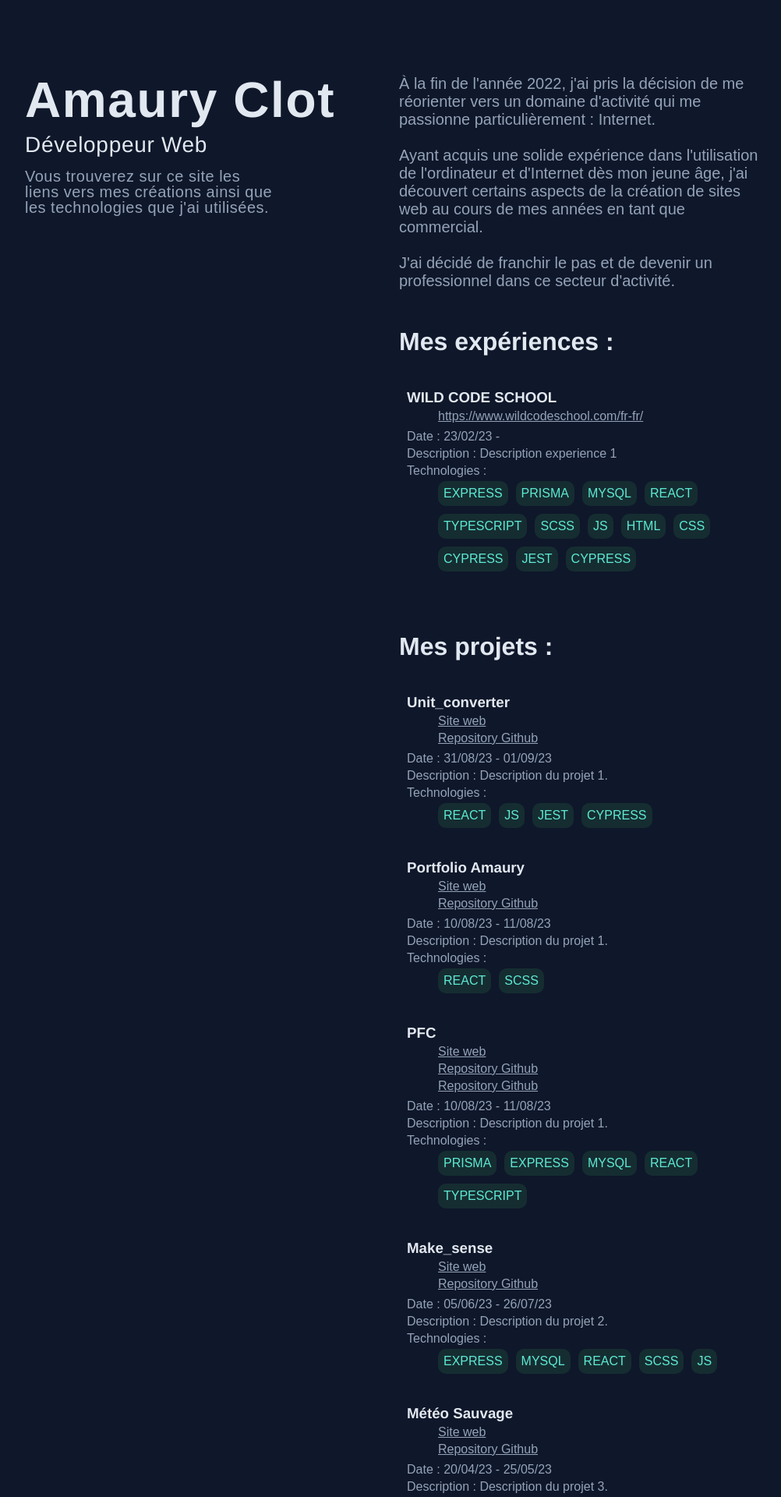
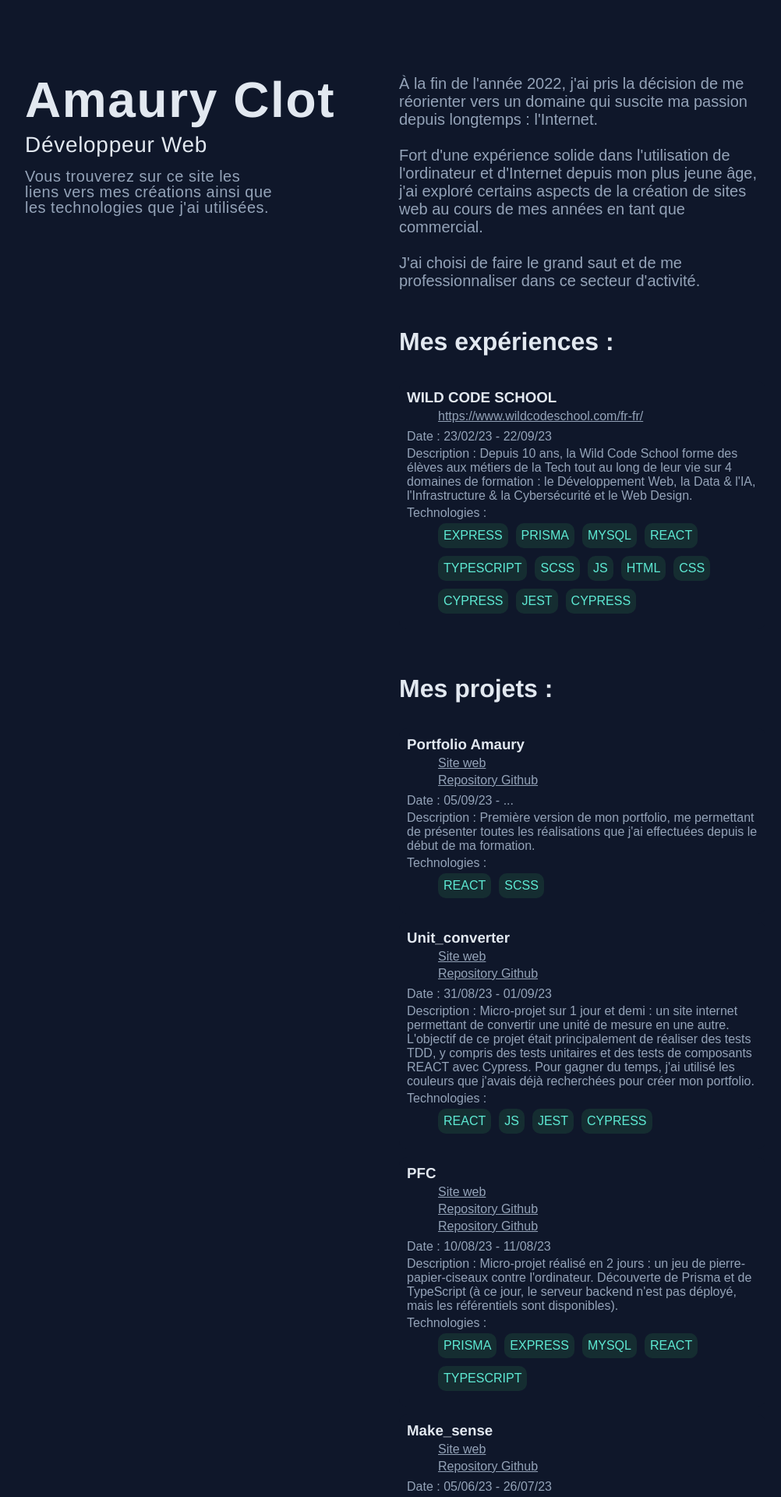
Before and after one commit to AmauryClt/portfolio-amaury, a React (Vite) app: page / in a window 1280 px wide. Shown: the top 1920 px of the page at 78% size, without its empty margins (128-1130 px from the left). Built offline with nearby package versions, Linux system fonts and the light colour scheme.

Commit message:
commit pour deploy v1.1

```diff
--- a/src/components/data.js
+++ b/src/components/data.js
@@ -5,52 +5,52 @@ export const experienceData = [
         name: "WILD CODE SCHOOL",
         technologie: ["EXPRESS", "PRISMA", "MYSQL", "REACT", "TYPESCRIPT", "SCSS", "JS", "HTML", "CSS", "CYPRESS", "JEST", "CYPRESS"],
         lien: ["https://www.wildcodeschool.com/fr-fr/"],
-        description: "Description experience 1",
-        date: "23/02/23 - ",
+        description: "Depuis 10 ans, la Wild Code School forme des élèves aux métiers de la Tech tout au long de leur vie sur 4 domaines de formation : le Développement Web, la Data & l'IA, l'Infrastructure & la Cybersécurité et le Web Design.",
+        date: "23/02/23 - 22/09/23",
     }
 ]
 
 export const projectsData = [
     {
+      technologie: ["REACT", "SCSS"],
+      name: "Portfolio Amaury",
+      lien: ["https://portfolio-amaury.onrender.com/","https://github.com/AmauryClt/portfolio-amaury"],
+      description: "Première version de mon portfolio, me permettant de présenter toutes les réalisations que j'ai effectuées depuis le début de ma formation.",
+      date: "05/09/23 - ...",
+    },
+    {
       technologie: ["REACT", "JS", "JEST", "CYPRESS"],
       name: "Unit_converter",
       lien: ["https://wh-ac-unit-converter.onrender.com/","https://github.com/Wilhem-H/unit_converter"],
-      description: "Description du projet 1.",
+      description: "Micro-projet sur 1 jour et demi : un site internet permettant de convertir une unité de mesure en une autre. L'objectif de ce projet était principalement de réaliser des tests TDD, y compris des tests unitaires et des tests de composants REACT avec Cypress. Pour gagner du temps, j'ai utilisé les couleurs que j'avais déjà recherchées pour créer mon portfolio.",
       date: "31/08/23 - 01/09/23",
-    },
-    {
-      technologie: ["REACT", "SCSS"],
-      name: "Portfolio Amaury",
-      lien: ["pas de lien","https://github.com/AmauryClt/portfolio-amaury"],
-      description: "Description du projet 1.",
-      date: "10/08/23 - 11/08/23",
     },
     {
       technologie: ["PRISMA", "EXPRESS", "MYSQL", "REACT", "TYPESCRIPT"],
       name: "PFC",
-      lien: ["pas de lien", "https://github.com/AmauryClt/PFC-prisma-front", "https://github.com/AmauryClt/PFC-prisma-back"],
-      description: "Description du projet 1.",
+      lien: ["https://amaulhem-pier-feui-cise.onrender.com/", "https://github.com/AmauryClt/PFC-prisma-front", "https://github.com/AmauryClt/PFC-prisma-back"],
+      description: "Micro-projet réalisé en 2 jours : un jeu de pierre-papier-ciseaux contre l'ordinateur. Découverte de Prisma et de TypeScript (à ce jour, le serveur backend n'est pas déployé, mais les référentiels sont disponibles).",
       date: "10/08/23 - 11/08/23",
     },
     {
       technologie: ["EXPRESS", "MYSQL", "REACT", "SCSS", "JS"],
       name: "Make_sense",
       lien: ["https://makesense-front.valence.wilders.dev/login", "https://github.com/WildCodeSchool/2023-02-JS-Valence-P3-makesense"],
-      description: "Description du projet 2.",
+      description: "Projet le plus abouti de ma formation : un site d'aide à la prise de décision. Il est possible de créer des \"demandes\", de les éditer, de consulter toutes les demandes existantes, de les commenter et de leur donner une note. Enfin, il est possible de créer des utilisateurs lorsque l'on est un administrateur. Pour répondre aux exigences de l'entreprise qui nous a demandé de créer ce site, l'accès est réservé aux utilisateurs. Pour visiter ce site, il vous suffira simplement de saisir l'identifiant : \"clot\" / mot de passe : \"user1234\" . ",
       date: "05/06/23 - 26/07/23",
     },
     {
       technologie: ["REACT", "JS", "HTML", "CSS"],
       name: "Météo Sauvage",
       lien: ["https://delphine2669.github.io/MeteoSauvage/", "https://github.com/WildCodeSchool/2023-02-JS-Valence-P2-Meteo"],
-      description: "Description du projet 3.",
+      description: "Site pour consulter la météo en temps réel dans n'importe quelle ville du monde, ainsi que les prévisions pour les 5 prochains jours. Découverte de React et utilisation de 4 appels API pour faire fonctionner le site internet.",
       date: "20/04/23 - 25/05/23",
     },
     {
       technologie: ["JS", "HTML", "CSS"],
       name: "Wild Eat",
       lien: ["https://stagy73.github.io/Food-directory/", "https://github.com/Stagy73/Food-directory"],
-      description: "Description du projet 4.",
+      description: "Site internet permettant de visualiser une liste de restaurants, selon les catégories de restaurant choisies.",
       date: "09/03/23 - 30/03/23",
     },
   ];
--- a/src/pages/Home.jsx
+++ b/src/pages/Home.jsx
@@ -7,17 +7,13 @@ export default function Home() {
     <main className={styles.mainHomeScss}>
       <div className={styles.divHome}>
       <p className={styles.paragrapheHomeScss}>
-        À la fin de l'année 2022, j'ai pris la décision de me
-        réorienter vers un domaine d'activité qui me passionne
-        particulièrement : Internet.
+        À la fin de l&apos;année 2022, j&apos;ai pris la décision de me réorienter
+        vers un domaine qui suscite ma passion depuis longtemps : l&apos;Internet.
         <br></br><br></br>
-        Ayant acquis une solide expérience
-        dans l'utilisation de l'ordinateur et d'Internet dès mon
-        jeune âge, j'ai découvert certains aspects de la création
-        de sites web au cours de mes années en tant que commercial.
+        Fort d&apos;une expérience solide dans l&apos;utilisation de l&apos;ordinateur et d&apos;Internet depuis mon plus jeune âge,
+        j&apos;ai exploré certains aspects de la création de sites web au cours de mes années en tant que commercial.
         <br></br><br></br>
-        J'ai décidé de franchir le pas et de devenir un professionnel
-        dans ce secteur d'activité.
+        J&apos;ai choisi de faire le grand saut et de me professionnaliser dans ce secteur d&apos;activité.
       </p>
       <Experience />
       <Projects />
--- a/src/structure/Header.jsx
+++ b/src/structure/Header.jsx
@@ -7,9 +7,8 @@ export default function Header() {
       <h1 className={styles.h1Header}>Amaury Clot</h1>
       <h2 className={styles.h2Header}>Développeur Web</h2>
       <p className={styles.paragrapheHeader}>
-      Vous trouverez sur ce site les liens vers mes créations ainsi que les technologies que j'ai utilisées.
+      Vous trouverez sur ce site les liens vers mes créations ainsi que les technologies que j&apos;ai utilisées.
       </p>
-
       </div>
     </header>
   );
```
